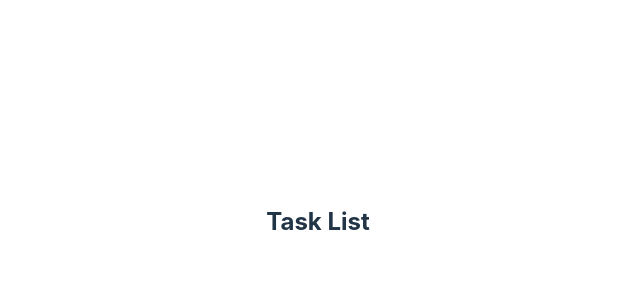
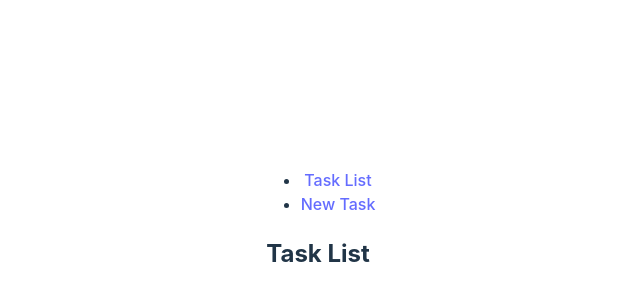
Before and after one commit to DwijanX/taskManagerReactTs, a React (Vite) app: page / in a window 1280 px wide. Shown: the part 178-478 px from the top of the page, without its empty margins (322-962 px from the left). Built offline with nearby package versions, Linux system fonts and the light colour scheme.

Commit message:
added really basic navbar

```diff
--- /dev/null
+++ b/src/application/components/navbar.tsx
@@ -0,0 +1,18 @@
+import { Link } from 'react-router-dom';
+
+const Navbar = () => {
+  return (
+    <nav>
+      <ul>
+        <li>
+          <Link to="/">Task List</Link>
+        </li>
+        <li>
+          <Link to="/new">New Task</Link>
+        </li>
+      </ul>
+    </nav>
+  );
+};
+
+export default Navbar;
--- a/src/application/pages/createTask/application/components/newTaskView.tsx
+++ b/src/application/pages/createTask/application/components/newTaskView.tsx
@@ -1,5 +1,7 @@
 import CreateTaskForm from './taskForm';
 import TaskService from '../../../../ports/task.port';
+import Navbar from '../../../../components/navbar';
+
 const newTaskView = () => {
   const taskService = new TaskService();
   const handleCreateTask = (title:string) => {
@@ -8,6 +10,7 @@ const newTaskView = () => {
 
   return (
     <div>
+      <Navbar></Navbar>
       <h1>Task Management App</h1>
       <CreateTaskForm onCreateTask={handleCreateTask} />
     </div>
--- a/src/application/pages/editTask/application/components/editTaskView.tsx
+++ b/src/application/pages/editTask/application/components/editTaskView.tsx
@@ -3,7 +3,7 @@ import { Task } from '../../../../../domain/models/task';
 import TaskService from '../../../../ports/task.port';
 import EditTaskForm from './editTaskForm';
 import { useParams } from 'react-router-dom';
-
+import Navbar from '../../../../components/navbar';
 const EditTaskView = () => {
   const { id } = useParams();
   const [task,setTask]=useState<Task|null>()
@@ -21,6 +21,7 @@ const EditTaskView = () => {
 
   return (
     <div>
+      <Navbar></Navbar>
       <h1>Task Management App</h1>
       {task &&<EditTaskForm onEditTask={handleEditTask} task={task}/>}
     </div>
--- a/src/application/pages/taskList/application/components/taskListView.tsx
+++ b/src/application/pages/taskList/application/components/taskListView.tsx
@@ -1,7 +1,7 @@
 import  { useEffect, useState } from "react";
 import TaskService from "../../../../ports/task.port";
 import { Task } from "../../../../../domain/models/task";
-
+import Navbar from "../../../../components/navbar";
 function TaskListView() {
   const [tasks, setTasks] = useState<Task[]>([]);
   const taskService = new TaskService();
@@ -14,6 +14,7 @@ function TaskListView() {
 
   return (
     <div>
+      <Navbar></Navbar>
       <h2>Task List</h2>
       <ul>
         {tasks.map((task) => (
```
